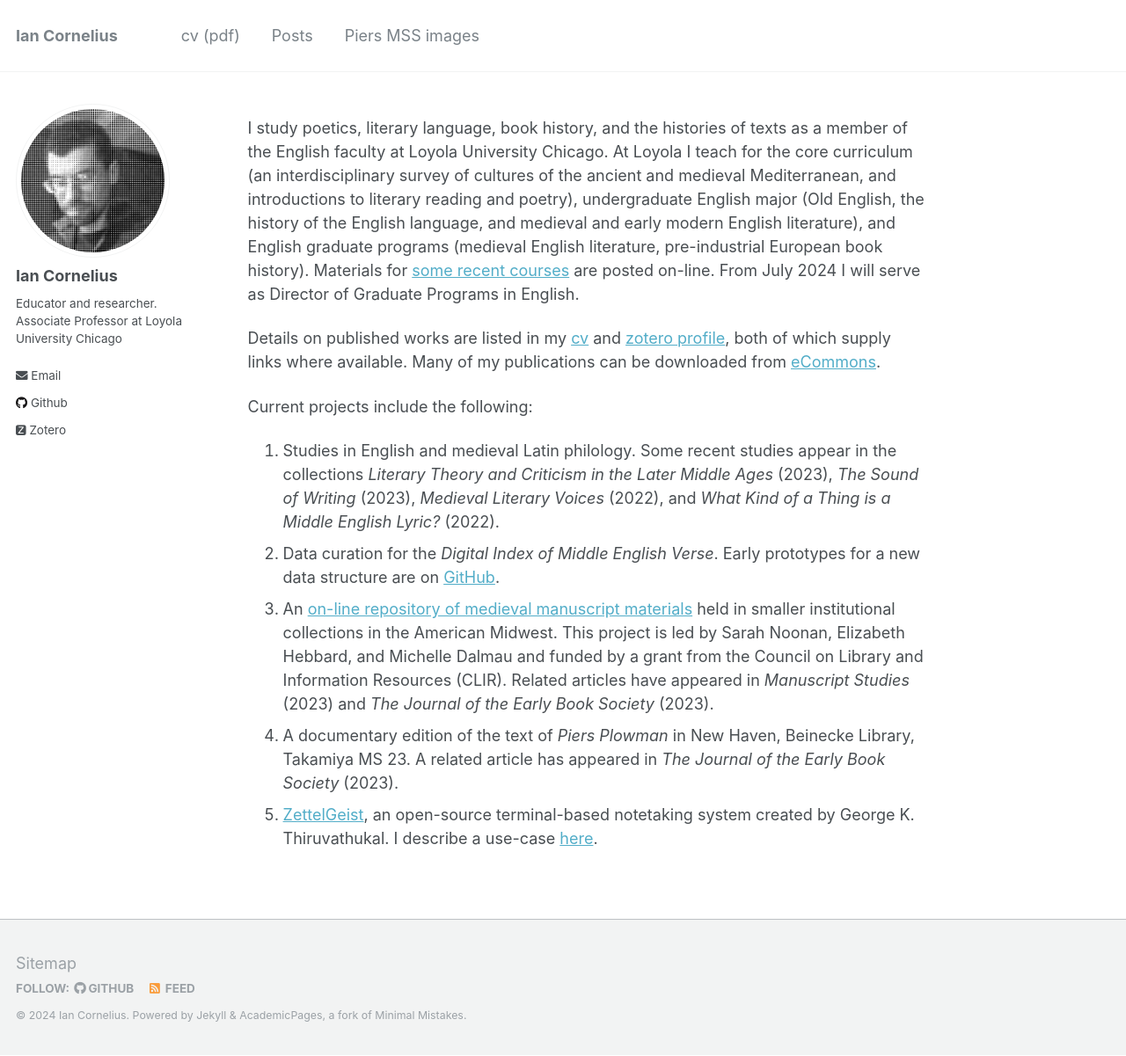
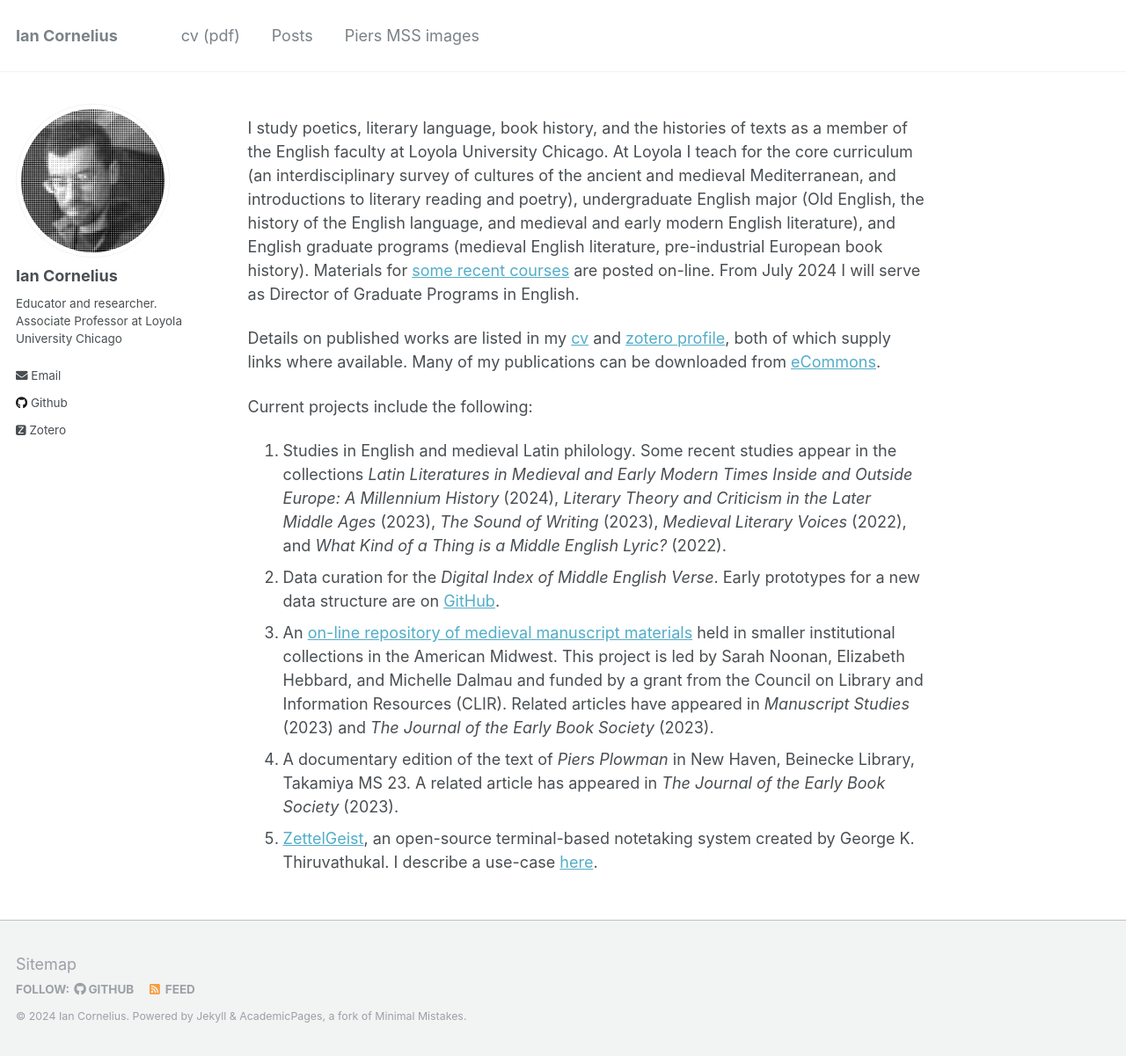
Before and after one commit to icornelius/icornelius.github.io, a Jekyll site: the page built from docs/_pages/index.md, in a window 1280 px wide and 1201 px high. Shown: the whole window at 88% size. Built offline with Jekyll 4.4.1, drawn with Linux system fonts in a browser that asks for light colours; some web fonts are replaced.

Commit message:
update index.md

```diff
--- a/docs/_pages/index.md
+++ b/docs/_pages/index.md
@@ -19,9 +19,9 @@
 Current projects include the following:
 
 1. Studies in English and medieval Latin philology.
-   Some recent studies appear in the collections *Literary Theory and Criticism in the Later Middle Ages* (2023), *The Sound of Writing* (2023), *Medieval Literary Voices* (2022), and *What Kind of a Thing is a Middle English Lyric?* (2022).
+   Some recent studies appear in the collections *Latin Literatures in Medieval and Early Modern Times Inside and Outside Europe: A Millennium History* (2024), *Literary Theory and Criticism in the Later Middle Ages* (2023), *The Sound of Writing* (2023), *Medieval Literary Voices* (2022), and *What Kind of a Thing is a Middle English Lyric?* (2022).
 1. Data curation for the *Digital Index of Middle English Verse*.
-   Early prototypes for a new data structure are on [GitHub](https://github.com/icornelius/dimev-sandbox).
+   Early prototypes for a new data structure are on [GitHub](https://github.com/digital-index-of-middle-english-verse/sandbox).
 1. An [on-line repository of medieval manuscript materials](https://peripheralmss.org/) held in smaller institutional collections in the American Midwest.
    This project is led by Sarah Noonan, Elizabeth Hebbard, and Michelle Dalmau and funded by a grant from the Council on Library and Information Resources (CLIR).
    Related articles have appeared in *Manuscript Studies* (2023) and *The Journal of the Early Book Society* (2023).
```
